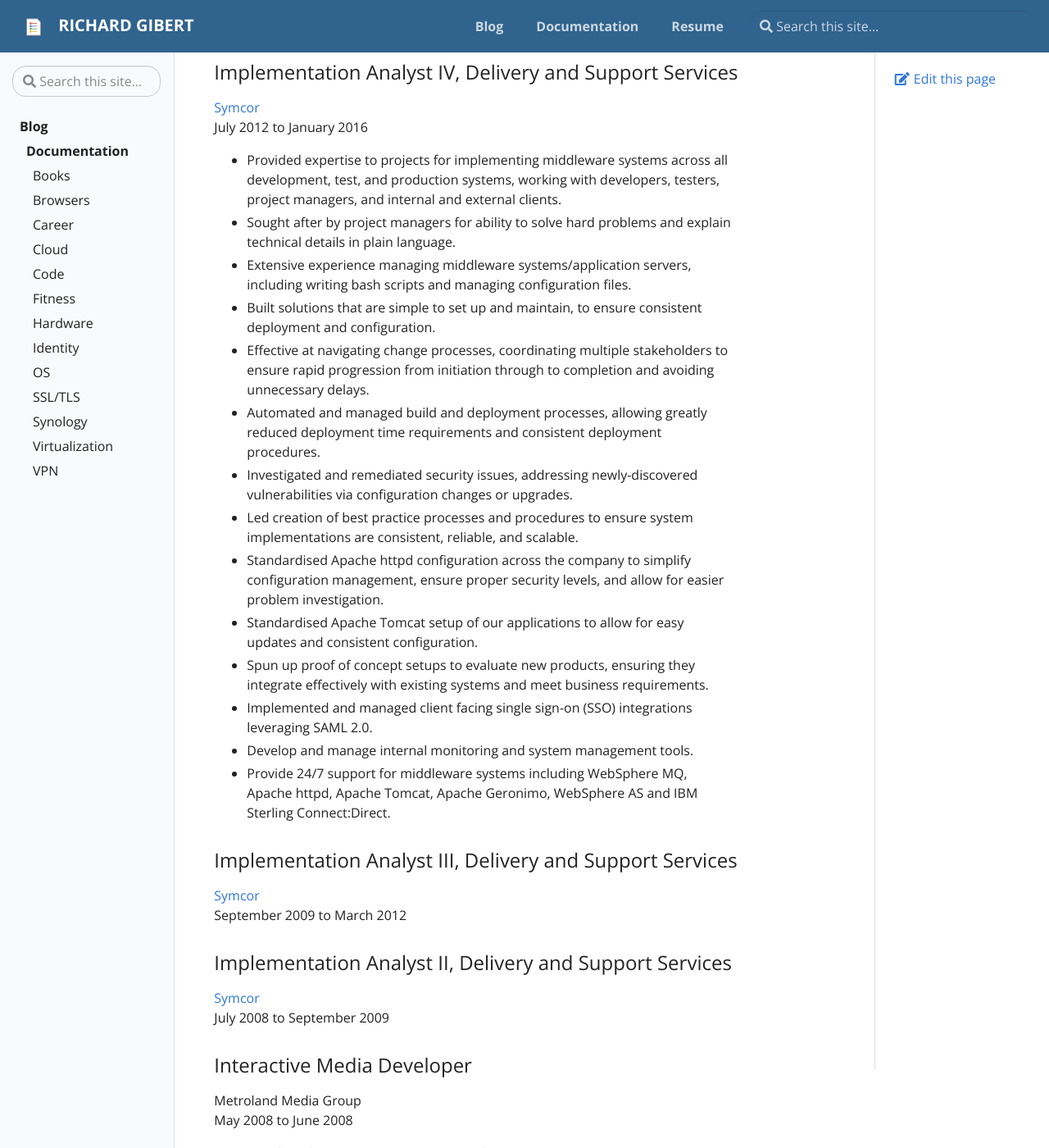
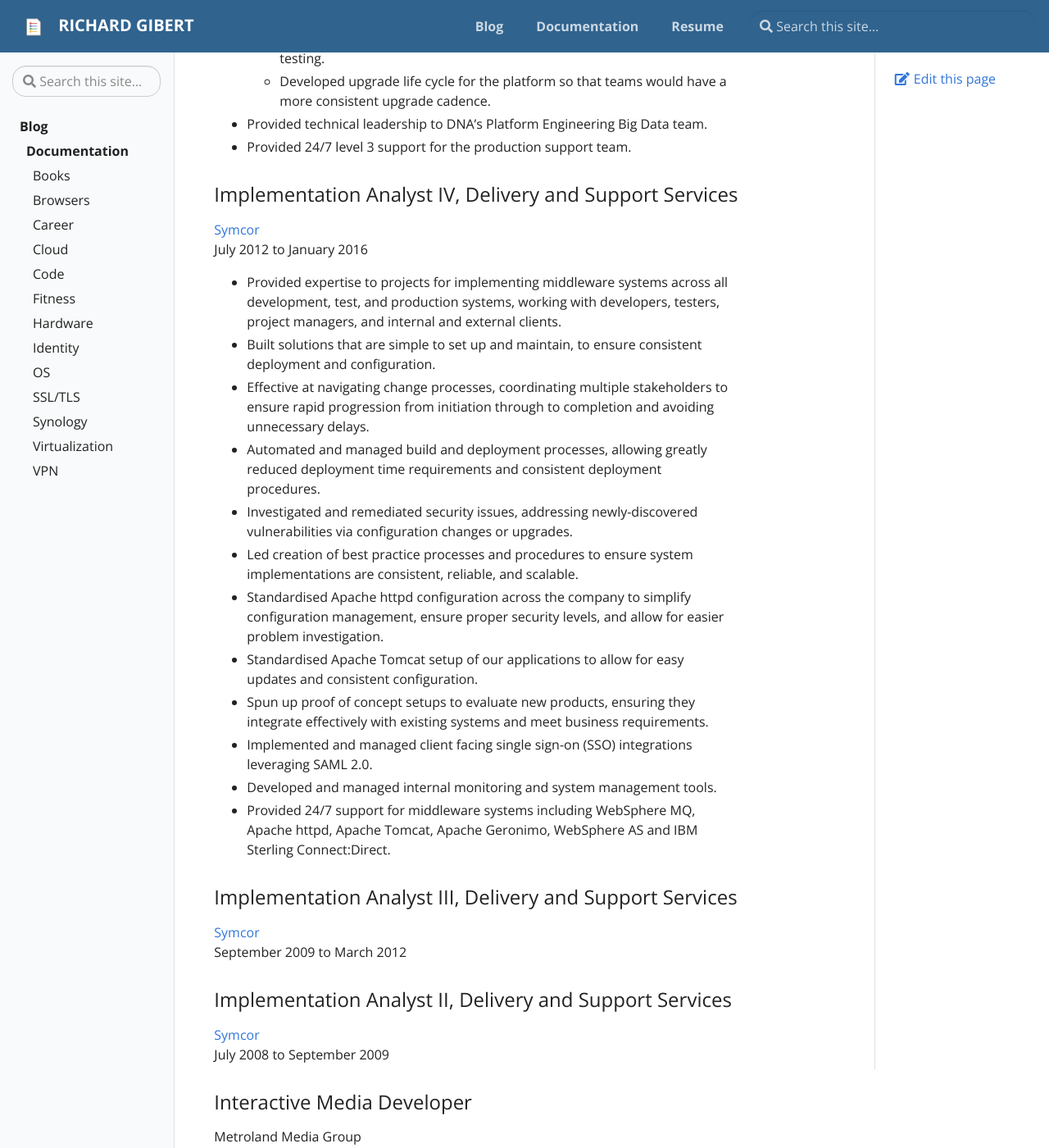
Before and after one commit to rgibert/rgibert.github.io, a Jekyll site: the page built from _docs/resume.md, in a window 1280 px wide and 1400 px high, scrolled down 2072 px. Shown: the whole window at 82% size. Built offline with Jekyll 4.4.1, drawn with Linux system fonts in a browser that asks for light colours; some of the changed text lies outside the part shown.

Commit message:
update resume

```diff
--- a/_docs/resume.md
+++ b/_docs/resume.md
@@ -32,7 +36,7 @@
 [Royal Bank of Canada](https://www.rbcroyalbank.com/)
 January 2016 to June 2018
  - Designed and built RBC’s new enterprise multi-tenant Hadoop (Hortonworks Data Platform - HDP) clusters with roughly 400 worker nodes in production.
- - Develop and manage internal monitoring and system management tools.
+   - Developed and managed internal monitoring and system management tools.
    - Integrated interfaces with Microsoft Active Directory leveraging both Kerberos and LDAP.
    - Defined standards for creating security policies in Ranger.
    - Scripted Hadoop on-boarding to simplify the on-boarding of users and applications.
@@ -51,8 +55,6 @@
 [Symcor](https://www.symcor.com/)
 July 2012 to January 2016
  - Provided expertise to projects for implementing middleware systems across all development, test, and production systems, working with developers, testers, project managers, and internal and external clients.
- - Sought after by project managers for ability to solve hard problems and explain technical details in plain language.
- - Extensive experience managing middleware systems/application servers, including writing bash scripts and managing configuration files.
  - Built solutions that are simple to set up and maintain, to ensure consistent deployment and configuration.
  - Effective at navigating change processes, coordinating multiple stakeholders to ensure rapid progression from initiation through to completion and avoiding unnecessary delays.
  - Automated and managed build and deployment processes, allowing greatly reduced deployment time requirements and consistent deployment procedures.
@@ -62,8 +64,8 @@
  - Standardised Apache Tomcat setup of our applications to allow for easy updates and consistent configuration.
  - Spun up proof of concept setups to evaluate new products, ensuring they integrate effectively with existing systems and meet business requirements.
  - Implemented and managed client facing single sign-on (SSO) integrations leveraging SAML 2.0.
- - Develop and manage internal monitoring and system management tools.
- - Provide 24/7 support for middleware systems including WebSphere MQ, Apache httpd, Apache Tomcat, Apache Geronimo, WebSphere AS and IBM Sterling Connect:Direct.
+ - Developed and managed internal monitoring and system management tools.
+ - Provided 24/7 support for middleware systems including WebSphere MQ, Apache httpd, Apache Tomcat, Apache Geronimo, WebSphere AS and IBM Sterling Connect:Direct.
 
 ### Implementation Analyst III, Delivery and Support Services
 [Symcor](https://www.symcor.com/)
```
Also changed, not shown: other parts of _docs/resume.md (+5 -1 lines).
